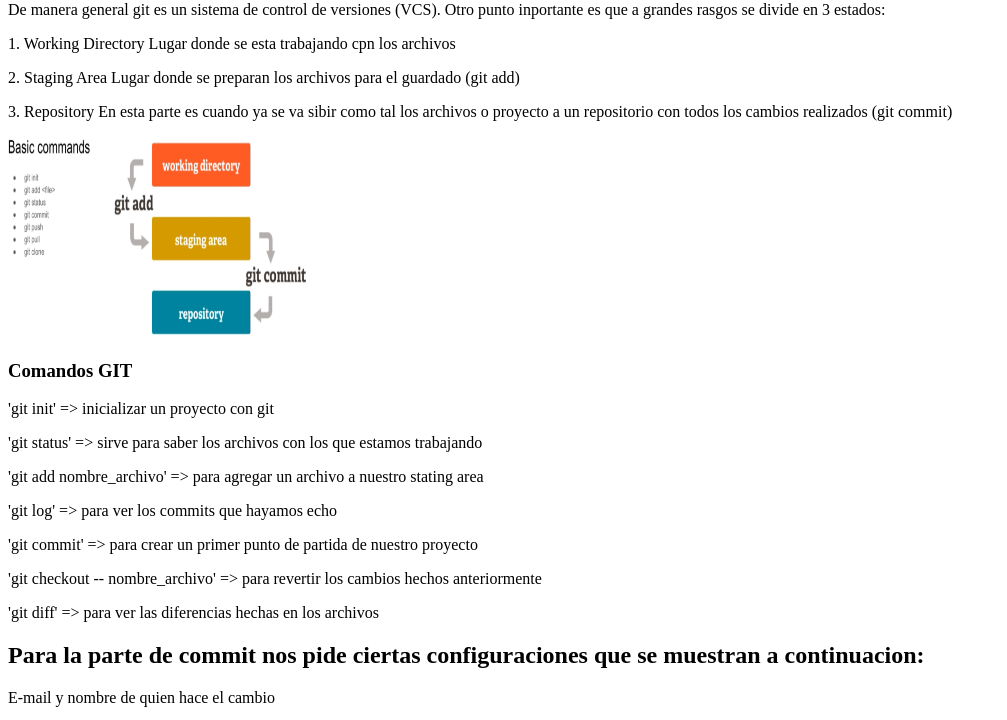
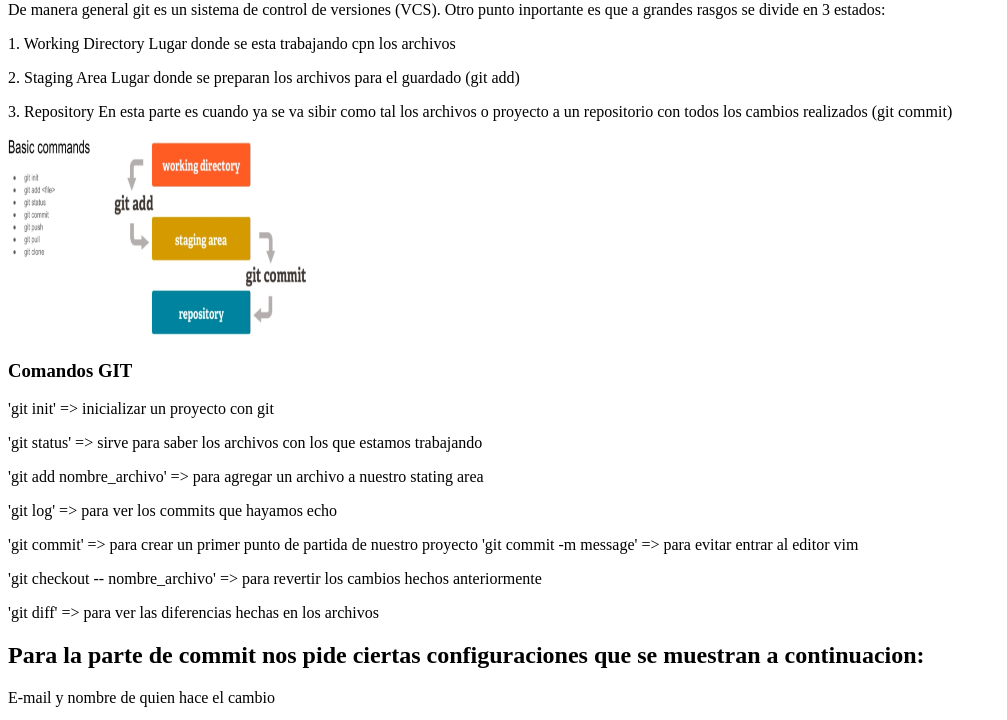
Before and after one commit to IngSergio/spm-git-curso, a plain HTML site: page index.html in a window 1280 px wide. Shown: the part 79-799 px from the top of the page, without its empty margins (0-1007 px from the left). Drawn offline with Linux system fonts and the light colour scheme.

Commit message:
He agregado un .gitignore y el commit abreviado

```diff
--- a/index.html
+++ b/index.html
@@ -27,7 +27,9 @@
     <p>'git status' => sirve para saber los archivos con los que estamos trabajando</p>
     <p>'git add nombre_archivo' => para agregar un archivo a nuestro stating area</p>
     <p>'git log' => para ver los commits que hayamos echo</p>
-    <p>'git commit' => para crear un primer punto de partida de nuestro proyecto</p>
+    <p>'git commit' => para crear un primer punto de partida de nuestro proyecto
+       'git commit -m message' => para evitar entrar al editor vim
+    </p>
     <p>'git checkout -- nombre_archivo' => para revertir los cambios hechos anteriormente</p>
     <p>'git diff' => para ver las diferencias hechas en los archivos</p>
     <h2>
```
Also changed, not shown: 1 other file.
